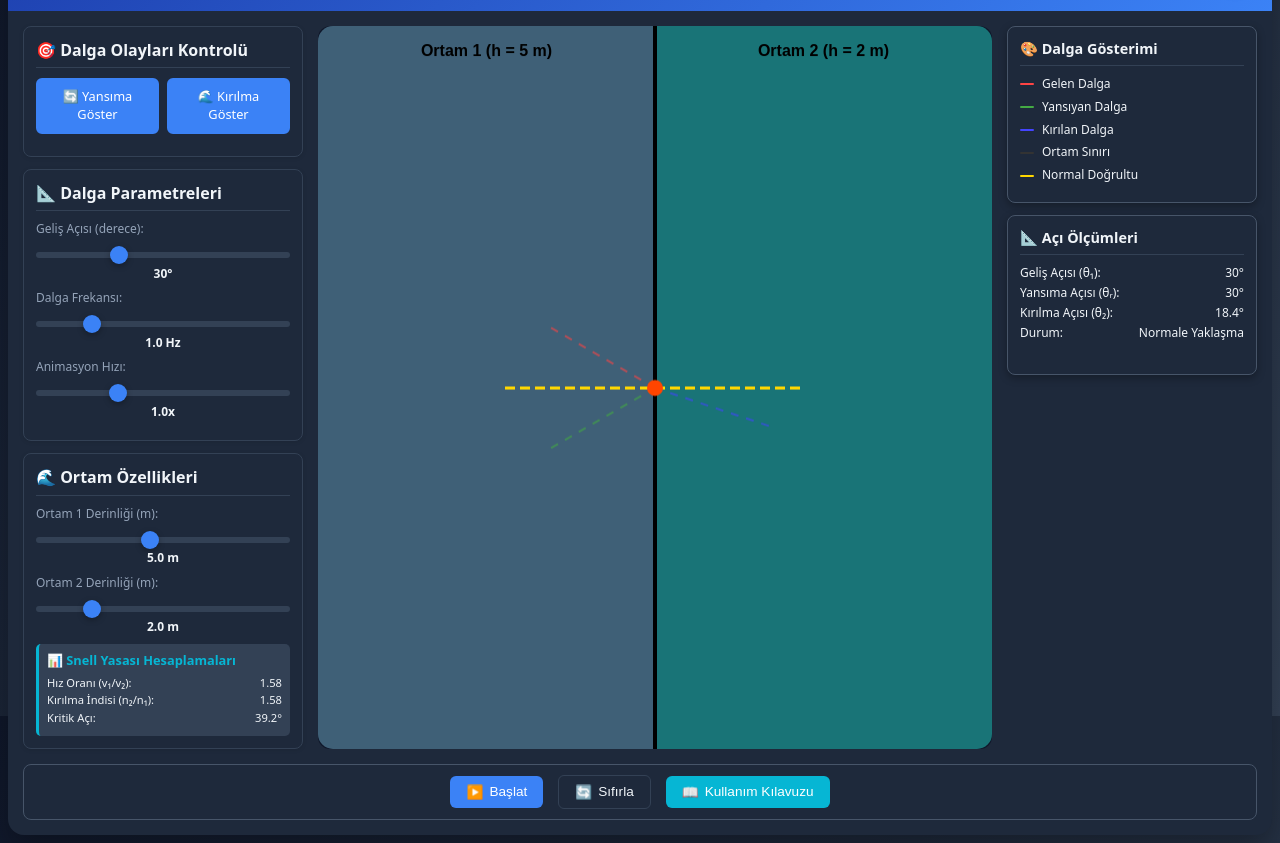
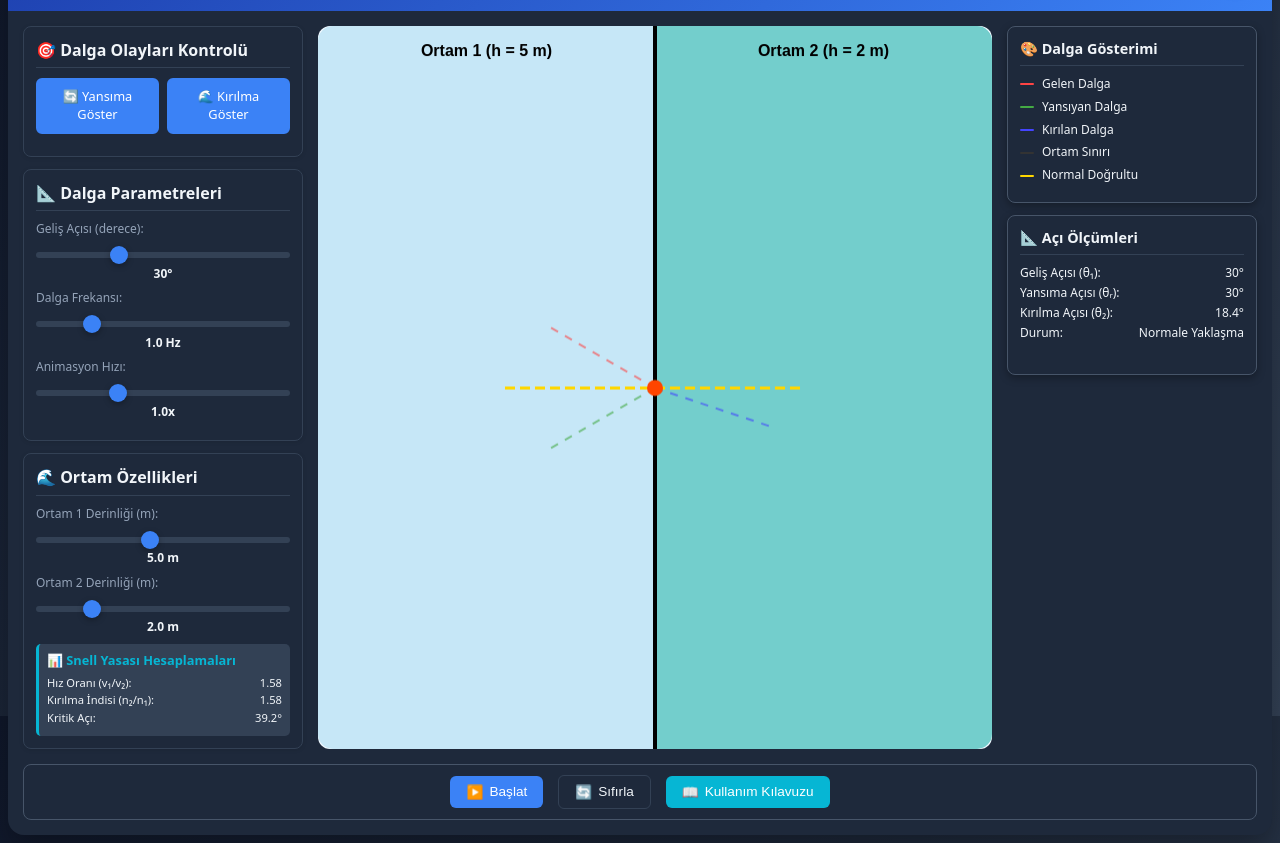
Before and after one commit to cresas/sudalgalarisim, a plain HTML site: page index.html in a window 1280 px wide. Shown: the part 84-927 px from the top of the page. Drawn offline with Linux system fonts and the light colour scheme.

Commit message:
Update index.html

```diff
--- a/index.html
+++ b/index.html
@@ -3,7 +3,7 @@
 <head>
     <meta charset="UTF-8">
     <meta name="viewport" content="width=device-width, initial-scale=1.0">
-      <meta name="author" content="Cresas - Emre">
+	<meta name="author" content="Cresas - Emre">
     <title>Dalga Yansıması ve Kırılması - Snell Yasası</title>
     <style>
         :root{
@@ -21,7 +21,7 @@
           --header-text: #ffffff;
           --control-bg: #1e293b;
           --control-border: #475569;
-          --simulation-bg: #0f172a;
+           --simulation-bg: #f0f8ff;
           --accent: #06b6d4;
           --accent-glow: #22d3ee;
           --shadow: rgba(0,0,0,.3);
```
